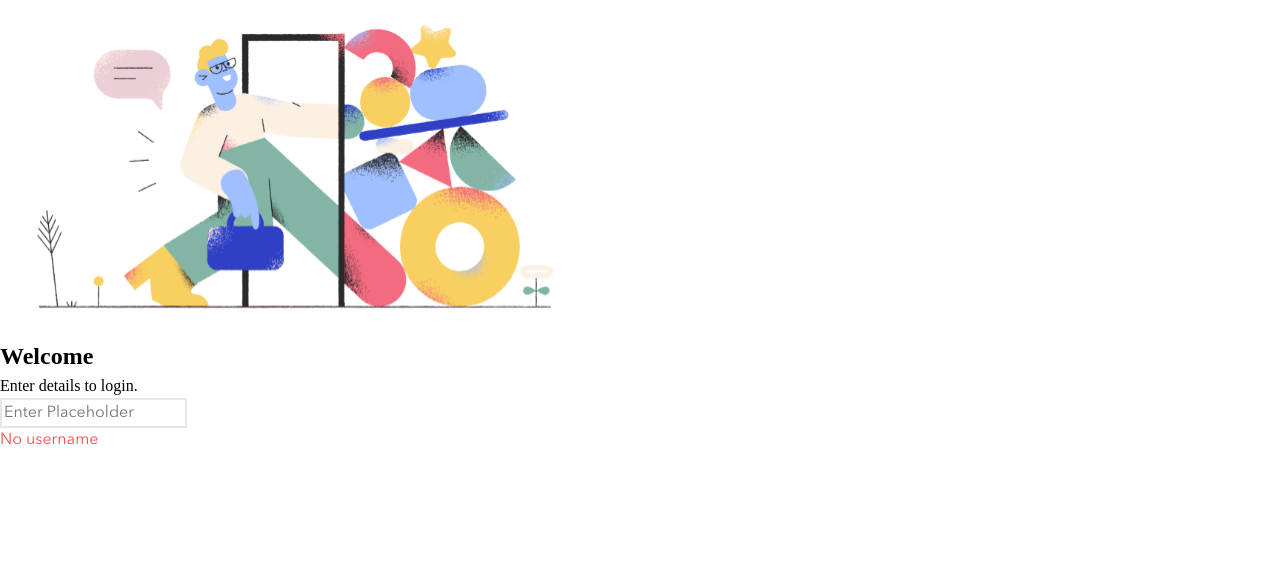
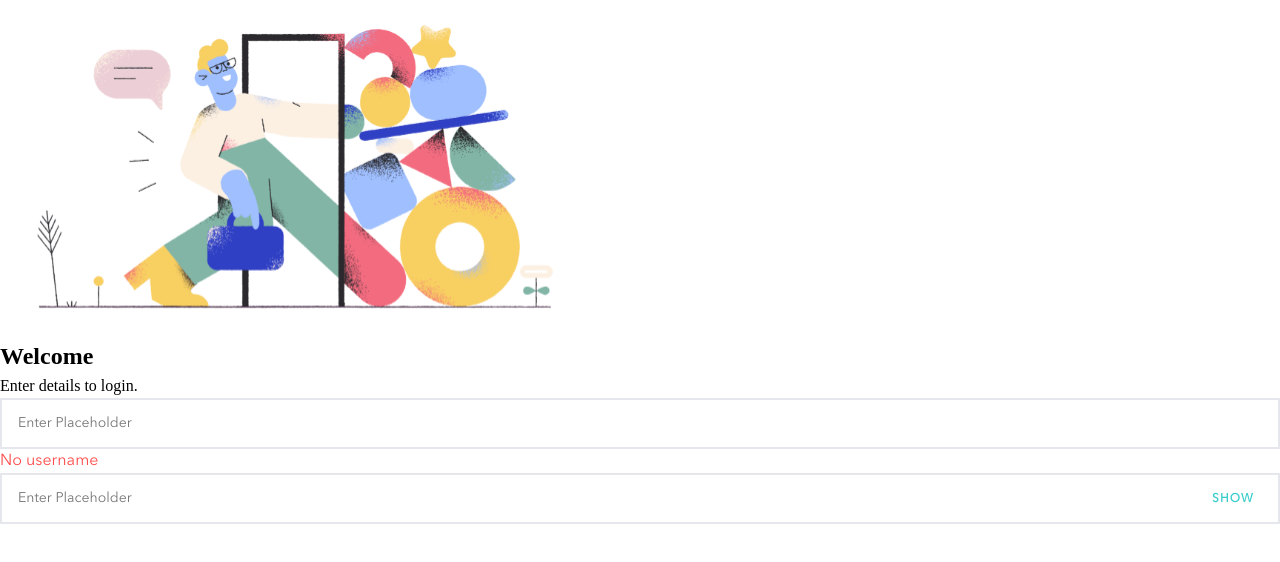
Before and after one commit to RehkMansa/lendsqr-frontend-task, a React (Vite) app: page / in a window 1280 px wide. Shown: the top 562 px of the page. Built offline with nearby package versions, Linux system fonts and the light colour scheme.

Commit message:
added utility classes

```diff
--- a/src/components/elements/Input/Input.module.scss
+++ b/src/components/elements/Input/Input.module.scss
@@ -8,9 +8,31 @@
         border: 2px solid rgba(84, 95, 125, 0.15);
         color: $primary-color;
         outline: none;
+        padding: 13px 16px;
+        font-size: 14px;
+        width: 100%;
     }
 
     .error {
         color: $text-danger;
     }
 }
+
+.password {
+    position: relative;
+
+    button {
+        position: absolute;
+        color: $accent-color;
+        background: none;
+        border: none;
+        bottom: 5px;
+        right: 20px;
+        transform: translateY(-50%);
+        cursor: pointer;
+        font-weight: 600;
+        font-size: 12px;
+        letter-spacing: 0.1em;
+        text-transform: uppercase;
+    }
+}
--- a/src/components/elements/Input/index.tsx
+++ b/src/components/elements/Input/index.tsx
@@ -1,4 +1,4 @@
-import { ComponentProps } from "react";
+import { ComponentProps, useState } from "react";
 import styles from "./Input.module.scss";
 
 type Props = {
@@ -6,7 +6,12 @@ type Props = {
     overrideStyles?: string; // override default styles
 } & ComponentProps<"input">; // typescript inbuilt method to get additional prop types
 
-const Input = ({ error, overrideStyles = "", placeholder, ...rest }: Props) => (
+export const DefaultInput = ({
+    error,
+    overrideStyles = "",
+    placeholder,
+    ...rest
+}: Props) => (
     <div className={`${styles.container} ${overrideStyles}`}>
         <input
             className={styles.input}
@@ -18,4 +23,29 @@ const Input = ({ error, overrideStyles = "", placeholder, ...rest }: Props) => (
     </div>
 );
 
-export default Input;
+export const PasswordInput = ({
+    error,
+    overrideStyles = "",
+    placeholder,
+    ...rest
+}: Props) => {
+    const [showPassword, setShowPassword] = useState(false);
+
+    return (
+        <div className={`${styles.container} ${overrideStyles}`}>
+            <div className={styles.password}>
+                <input
+                    className={styles.input}
+                    placeholder={placeholder ?? "Enter Placeholder"}
+                    {...rest}
+                    type={showPassword ? "text" : "password"}
+                />
+                <button type="button" onClick={() => setShowPassword(c => !c)}>
+                    {showPassword ? "hide" : "show"}
+                </button>
+            </div>
+
+            {error && <p className={styles.error}>{error}</p>}
+        </div>
+    );
+};
--- a/src/pages/login/index.tsx
+++ b/src/pages/login/index.tsx
@@ -1,5 +1,5 @@
 import Illustration from "../../assets/login-illustration.svg";
-import Input from "../../components/elements/Input";
+import { DefaultInput, PasswordInput } from "../../components/elements/Input";
 
 const Login = () => (
     <main>
@@ -11,7 +11,8 @@ const Login = () => (
                     <p>Enter details to login.</p>
                 </div>
 
-                <Input error="No username" />
+                <DefaultInput error="No username" />
+                <PasswordInput error="" />
             </form>
         </section>
     </main>
```
Also changed, not shown: 1 other file (tests, documents, lock files or other folders).
